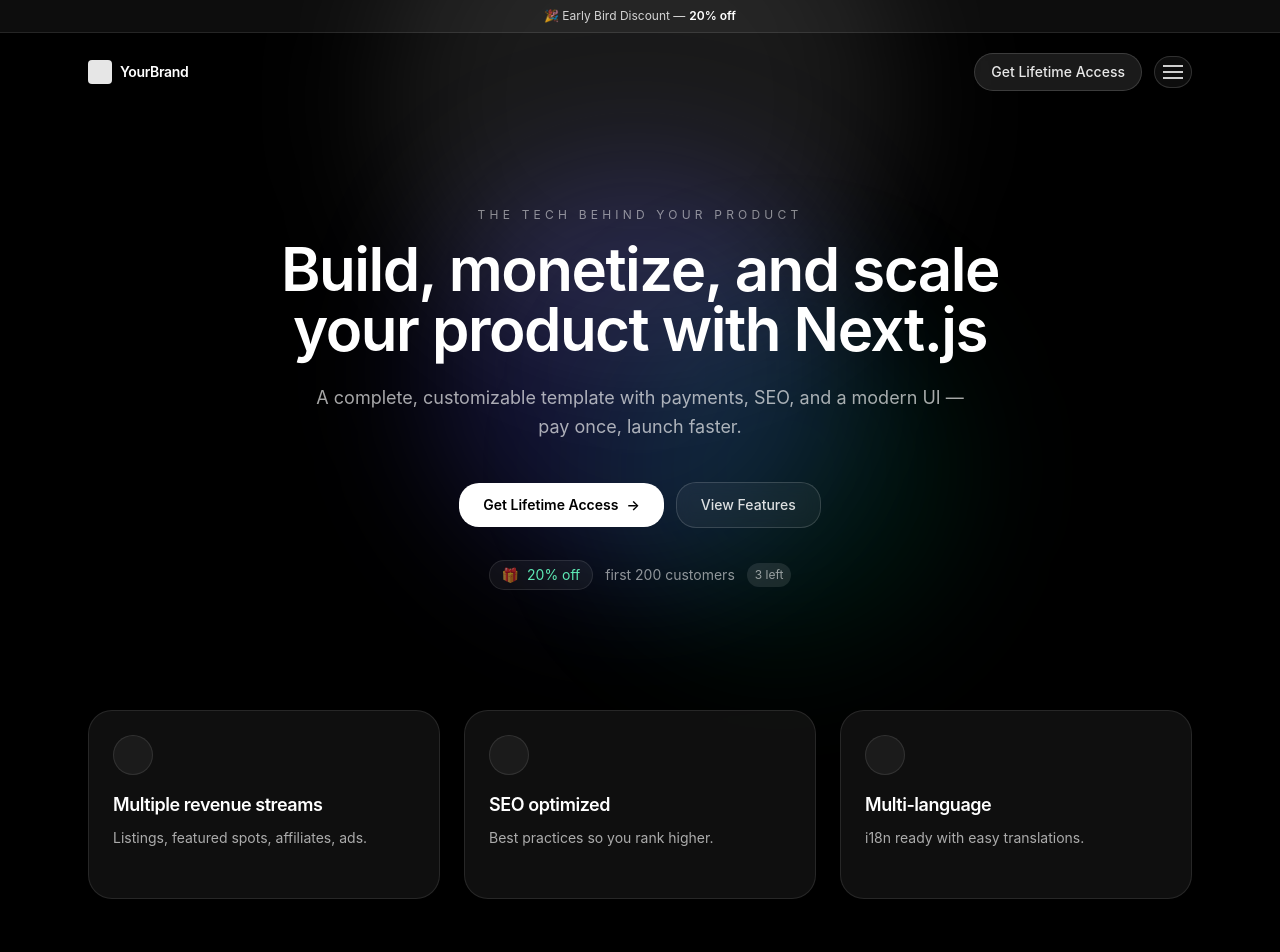
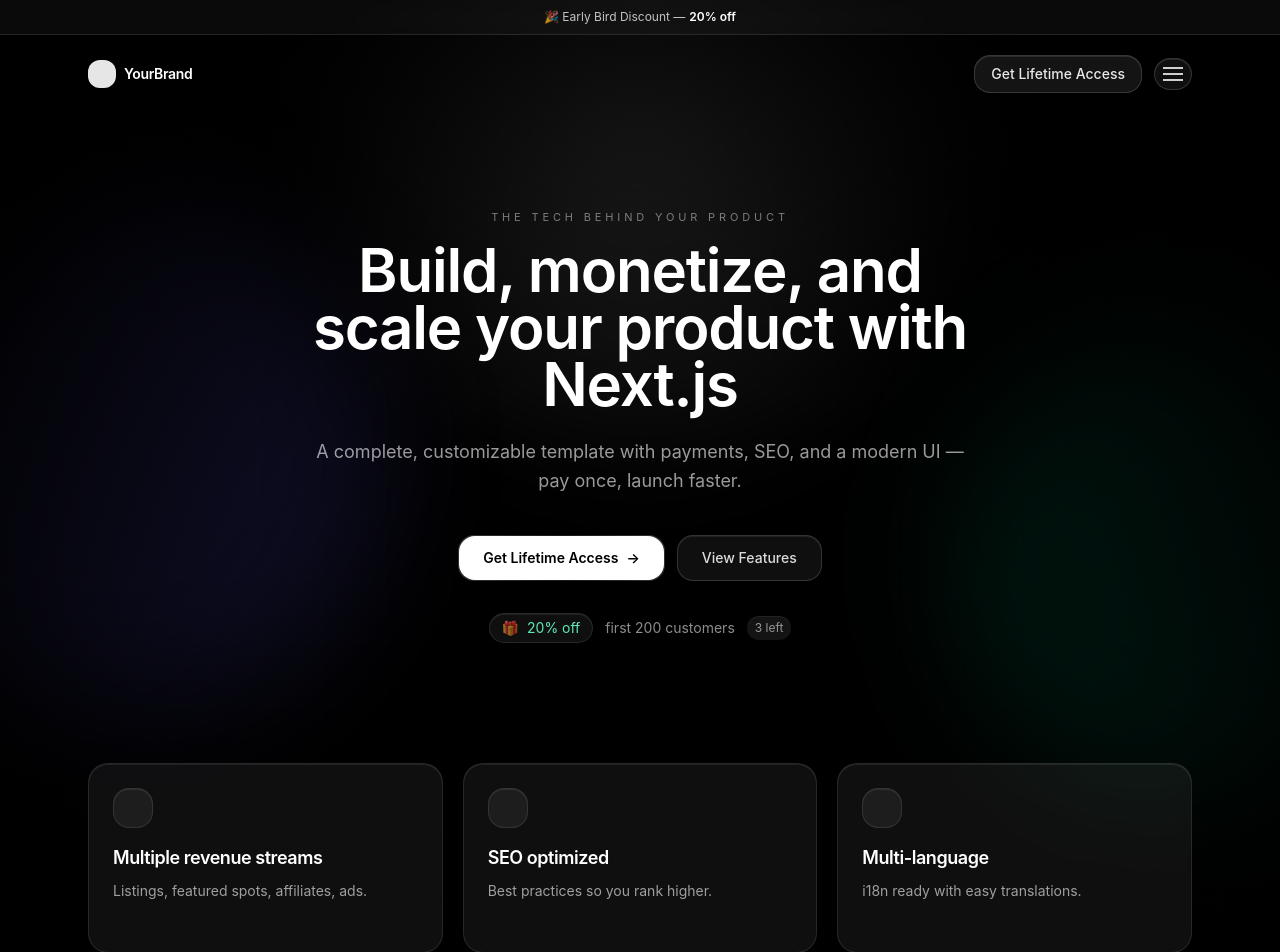
Before and after one commit to rentakayama-881/myapp2, a Next.js app in the folder apps/web/: page / in a window 1280 px wide. Shown: the top 952 px of the page. Built offline with nearby package versions, Linux system fonts and the light colour scheme.

Commit message:
page.tsx

```diff
--- a/apps/web/app/page.tsx
+++ b/apps/web/app/page.tsx
@@ -1,17 +1,24 @@
 export default function Page() {
   return (
-    <div className="min-h-screen bg-black text-white">
-      {/* Background glow */}
-      <div className="pointer-events-none fixed inset-0 overflow-hidden">
-        <div className="absolute -top-40 left-1/2 h-[520px] w-[520px] -translate-x-1/2 rounded-full bg-white/10 blur-3xl" />
-        <div className="absolute top-40 left-1/3 h-[420px] w-[420px] rounded-full bg-indigo-500/20 blur-3xl" />
-        <div className="absolute top-72 right-1/4 h-[360px] w-[360px] rounded-full bg-emerald-400/10 blur-3xl" />
+    <div className="relative min-h-screen bg-black text-white">
+      {/* Background layers */}
+      <div className="pointer-events-none absolute inset-0 overflow-hidden">
+        {/* Spotlight */}
+        <div className="absolute left-1/2 top-[-220px] h-[720px] w-[980px] -translate-x-1/2 rounded-full bg-[radial-gradient(circle_at_center,rgba(255,255,255,0.14),transparent_60%)] blur-2xl" />
+        {/* Color haze */}
+        <div className="absolute -left-36 top-48 h-[520px] w-[520px] rounded-full bg-indigo-500/16 blur-3xl" />
+        <div className="absolute right-[-160px] top-80 h-[480px] w-[480px] rounded-full bg-emerald-400/12 blur-3xl" />
+        {/* Subtle grid */}
+        <div className="absolute inset-0 opacity-[0.10] [background-image:linear-gradient(rgba(255,255,255,0.06)_1px,transparent_1px),linear-gradient(90deg,rgba(255,255,255,0.06)_1px,transparent_1px)] [background-size:64px_64px]" />
+        {/* Vignette */}
+        <div className="absolute inset-0 bg-[radial-gradient(ellipse_at_center,transparent_35%,rgba(0,0,0,0.92)_85%)]" />
       </div>
 
       {/* Top bar */}
-      <div className="relative z-10 border-b border-white/10 bg-white/5">
-        <div className="mx-auto flex max-w-6xl items-center justify-center px-4 py-2 text-xs text-white/80">
-          🎉 Early Bird Discount — <span className="ml-1 font-semibold text-white">20% off</span>
+      <div className="relative z-10 border-b border-white/10 bg-white/[0.04] backdrop-blur">
+        <div className="mx-auto flex max-w-6xl items-center justify-center px-4 py-2 text-[12px] text-white/75">
+          🎉 Early Bird Discount —{" "}
+          <span className="ml-1 font-semibold text-white">20% off</span>
         </div>
       </div>
 
@@ -19,23 +26,22 @@
       <header className="relative z-10">
         <div className="mx-auto flex max-w-6xl items-center justify-between px-4 py-5 sm:px-6">
           <div className="flex items-center gap-2">
-            <div className="h-6 w-6 rounded bg-white/90" />
+            <div className="h-7 w-7 rounded-lg bg-white/90" />
             <span className="text-sm font-semibold tracking-tight">YourBrand</span>
           </div>
 
           <div className="flex items-center gap-3">
             <a
               href="#pricing"
-              className="hidden sm:inline-flex items-center justify-center rounded-full border border-white/15 bg-white/10 px-4 py-2 text-sm font-medium text-white/90 backdrop-blur hover:bg-white/15 transition"
+              className="hidden sm:inline-flex items-center justify-center rounded-xl border border-white/15 bg-white/[0.08] px-4 py-2 text-sm font-medium text-white/90 shadow-[inset_0_1px_0_rgba(255,255,255,0.10)] backdrop-blur transition hover:bg-white/[0.12]"
             >
               Get Lifetime Access
             </a>
 
             <button
-              className="inline-flex items-center justify-center rounded-full border border-white/15 bg-white/5 p-2 text-white/80 backdrop-blur hover:bg-white/10 transition"
+              className="inline-flex items-center justify-center rounded-xl border border-white/15 bg-white/[0.06] p-2 text-white/80 shadow-[inset_0_1px_0_rgba(255,255,255,0.10)] backdrop-blur transition hover:bg-white/[0.10]"
               aria-label="Open menu"
             >
-              {/* hamburger */}
               <div className="space-y-1">
                 <div className="h-0.5 w-5 bg-white/80" />
                 <div className="h-0.5 w-5 bg-white/80" />
@@ -49,46 +55,52 @@
       {/* Hero */}
       <main className="relative z-10">
         <section className="mx-auto max-w-6xl px-4 pt-16 pb-10 sm:px-6 sm:pt-24">
-          <p className="mb-4 text-center text-xs tracking-[0.35em] text-white/50">
+          <p className="mb-4 text-center text-[11px] tracking-[0.35em] text-white/45">
             THE TECH BEHIND YOUR PRODUCT
           </p>
 
-          <h1 className="mx-auto max-w-3xl text-center text-4xl font-semibold tracking-tight sm:text-6xl">
+          <h1 className="mx-auto max-w-[18ch] text-center text-4xl sm:text-6xl font-semibold tracking-[-0.02em] leading-[0.95]">
             Build, monetize, and scale your product with Next.js
           </h1>
 
-          <p className="mx-auto mt-6 max-w-2xl text-center text-base leading-relaxed text-white/65 sm:text-lg">
+          <p className="mx-auto mt-6 max-w-[60ch] text-center text-base sm:text-lg leading-relaxed text-white/60">
             A complete, customizable template with payments, SEO, and a modern UI
             — pay once, launch faster.
           </p>
 
           <div className="mt-10 flex flex-col items-center justify-center gap-3 sm:flex-row">
+            {/* Primary button with subtle gradient stroke */}
             <a
               href="#pricing"
-              className="inline-flex w-full items-center justify-center gap-2 rounded-2xl bg-white px-6 py-3 text-sm font-semibold text-black hover:opacity-90 transition sm:w-auto"
+              className="group inline-flex w-full sm:w-auto rounded-xl p-[1px] bg-gradient-to-r from-white/20 via-white/10 to-white/20"
             >
-              Get Lifetime Access <span aria-hidden>→</span>
+              <span className="inline-flex w-full items-center justify-center gap-2 rounded-xl bg-white px-6 py-3 text-sm font-semibold text-black transition group-hover:opacity-95">
+                Get Lifetime Access <span aria-hidden>→</span>
+              </span>
             </a>
+
             <a
               href="#features"
-              className="inline-flex w-full items-center justify-center rounded-2xl border border-white/15 bg-white/5 px-6 py-3 text-sm font-medium text-white/85 backdrop-blur hover:bg-white/10 transition sm:w-auto"
+              className="inline-flex w-full sm:w-auto items-center justify-center rounded-xl border border-white/15 bg-white/[0.06] px-6 py-3 text-sm font-medium text-white/85 shadow-[inset_0_1px_0_rgba(255,255,255,0.08)] backdrop-blur transition hover:bg-white/[0.10]"
             >
               View Features
             </a>
           </div>
 
-          <div className="mt-8 flex items-center justify-center gap-3 text-sm text-white/55">
-            <span className="inline-flex items-center gap-2 rounded-full border border-white/10 bg-white/5 px-3 py-1">
+          <div className="mt-8 flex flex-wrap items-center justify-center gap-3 text-sm text-white/55">
+            <span className="inline-flex items-center gap-2 rounded-xl border border-white/10 bg-white/[0.06] px-3 py-1 shadow-[inset_0_1px_0_rgba(255,255,255,0.08)] backdrop-blur">
               🎁 <span className="text-emerald-300">20% off</span>
             </span>
             <span>first 200 customers</span>
-            <span className="rounded-full bg-white/10 px-2 py-1 text-xs">3 left</span>
+            <span className="rounded-xl bg-white/[0.08] px-2 py-1 text-xs shadow-[inset_0_1px_0_rgba(255,255,255,0.06)]">
+              3 left
+            </span>
           </div>
         </section>
 
         {/* Features */}
         <section id="features" className="mx-auto max-w-6xl px-4 py-14 sm:px-6 sm:py-20">
-          <div className="grid gap-6 md:grid-cols-3">
+          <div className="grid gap-5 md:grid-cols-3">
             {[
               ["Multiple revenue streams", "Listings, featured spots, affiliates, ads."],
               ["SEO optimized", "Best practices so you rank higher."],
@@ -96,11 +108,11 @@
             ].map(([title, desc]) => (
               <div
                 key={title}
-                className="group rounded-3xl border border-white/10 bg-white/[0.06] p-6 backdrop-blur transition hover:bg-white/[0.09]"
+                className="group rounded-2xl border border-white/10 bg-white/[0.06] p-6 shadow-[inset_0_1px_0_rgba(255,255,255,0.08)] backdrop-blur transition hover:-translate-y-0.5 hover:bg-white/[0.09]"
               >
-                <div className="mb-4 h-10 w-10 rounded-2xl border border-white/10 bg-white/5" />
+                <div className="mb-4 h-10 w-10 rounded-xl border border-white/10 bg-white/[0.06] shadow-[inset_0_1px_0_rgba(255,255,255,0.08)]" />
                 <h3 className="text-lg font-semibold tracking-tight">{title}</h3>
-                <p className="mt-2 text-sm leading-relaxed text-white/65">{desc}</p>
+                <p className="mt-2 text-sm leading-relaxed text-white/60">{desc}</p>
                 <div className="mt-6 h-px w-full bg-gradient-to-r from-transparent via-white/15 to-transparent opacity-0 transition group-hover:opacity-100" />
               </div>
             ))}
@@ -109,7 +121,9 @@
 
         {/* FAQ */}
         <section className="mx-auto max-w-6xl px-4 pb-24 sm:px-6">
-          <h2 className="text-3xl font-semibold tracking-tight sm:text-4xl">Frequently Asked Questions</h2>
+          <h2 className="text-3xl font-semibold tracking-[-0.01em] sm:text-4xl">
+            Frequently Asked Questions
+          </h2>
           <p className="mt-3 max-w-2xl text-white/60">
             We answered common questions. If you need anything else, contact us.
           </p>
@@ -123,11 +137,11 @@
             ].map((q) => (
               <details
                 key={q}
-                className="rounded-3xl border border-white/10 bg-white/[0.06] p-5 backdrop-blur open:bg-white/[0.09]"
+                className="rounded-2xl border border-white/10 bg-white/[0.06] p-5 shadow-[inset_0_1px_0_rgba(255,255,255,0.08)] backdrop-blur open:bg-white/[0.09]"
               >
                 <summary className="flex cursor-pointer list-none items-center justify-between text-sm font-medium text-white/85">
                   {q}
-                  <span className="ml-4 rounded-full border border-white/10 bg-white/5 px-2 py-1 text-xs text-white/70">
+                  <span className="ml-4 rounded-lg border border-white/10 bg-white/[0.06] px-2 py-1 text-xs text-white/70 shadow-[inset_0_1px_0_rgba(255,255,255,0.06)]">
                     +
                   </span>
                 </summary>
```
